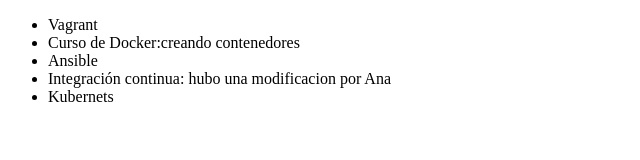
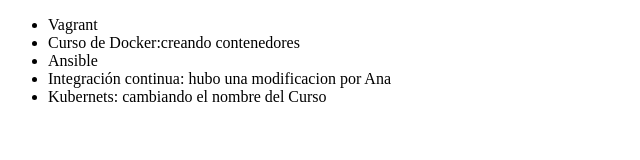
Before and after one commit to CesarAll/alura-proyecto, a plain HTML site: page index.html in a window 1280 px wide. Shown: the whole page, without its empty margins (0-640 px from the left). Drawn offline with Linux system fonts and the light colour scheme.

```diff
--- a/index.html
+++ b/index.html
@@ -12,7 +12,7 @@
          <li> Curso de Docker:creando contenedores </li>
          <li> Ansible </li>
          <li> Integración continua: hubo una modificacion por Ana</li>
-         <li> Kubernets</li>
+         <li> Kubernets: cambiando el nombre del Curso</li>
      </ul>
 </body>
 </html>
```
